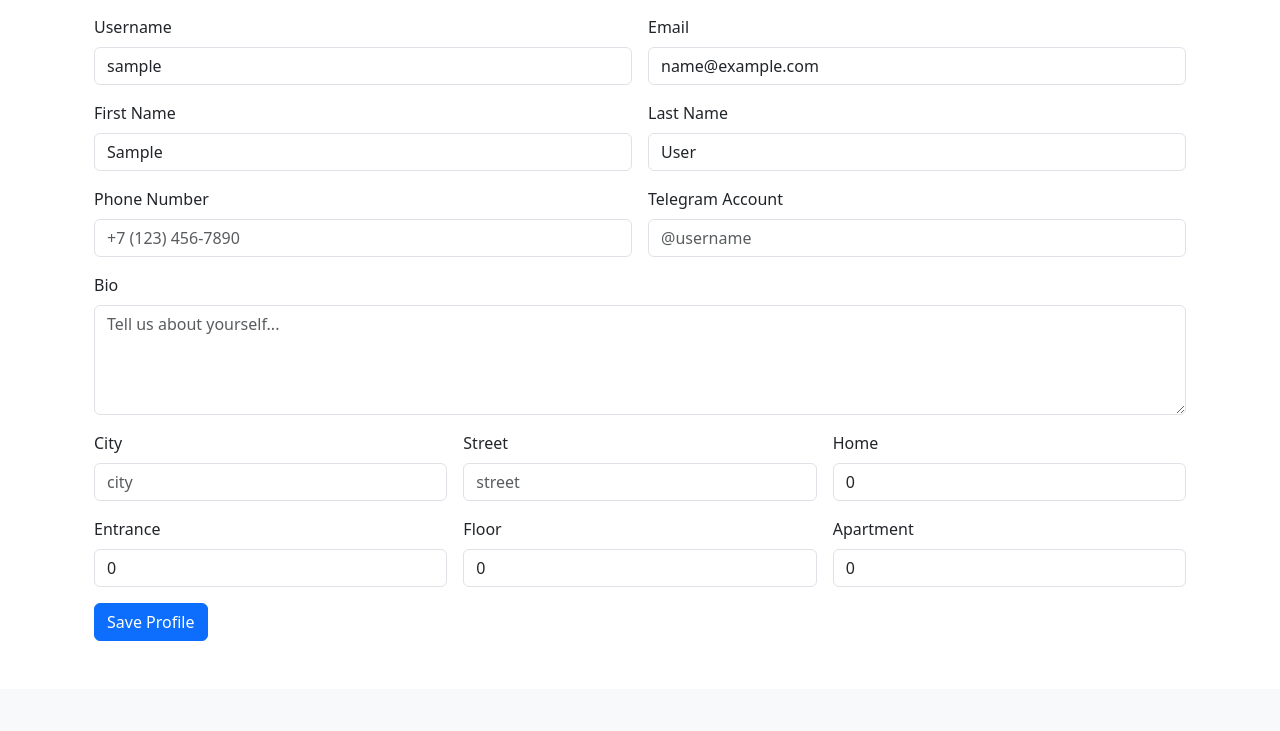
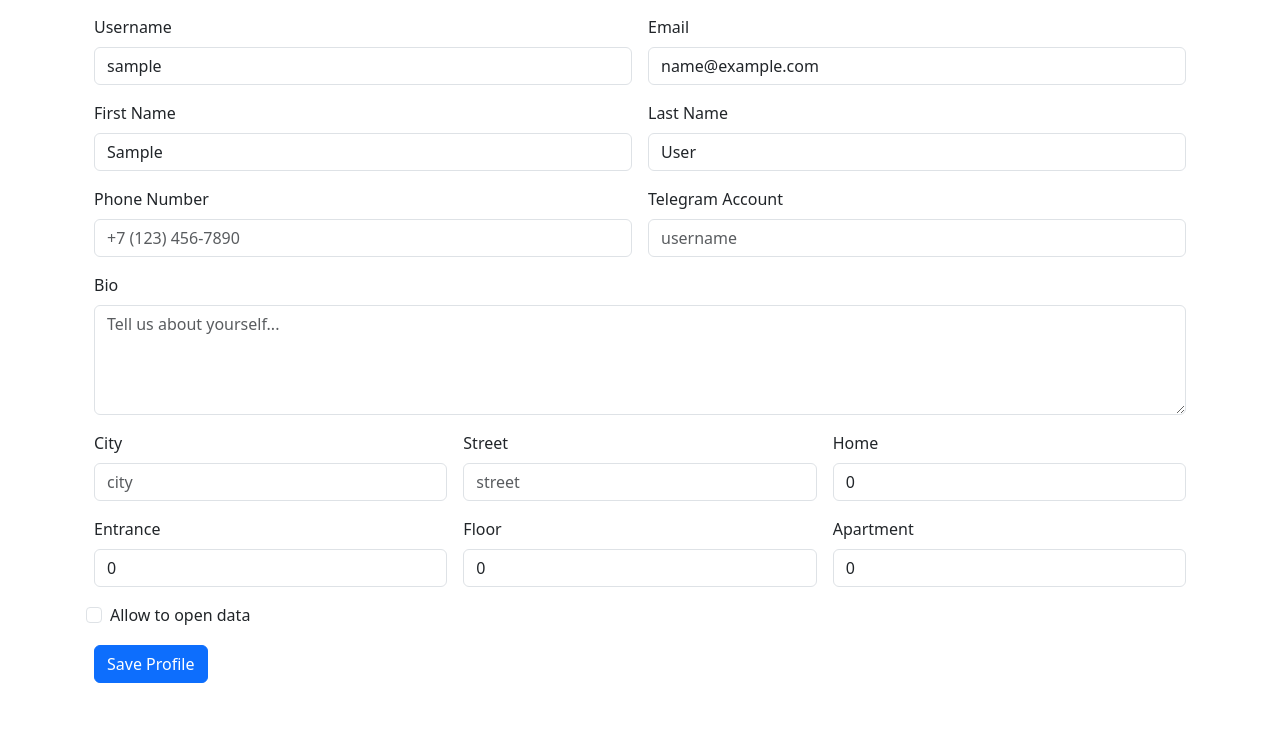
Before and after one commit to kirshinn/octobers_city_app, a Django app: page /en/profile/ in a window 1280 px wide. Shown: the part 151-882 px from the top of the page. Before the commit the page ends 792 px from the top, so only its background shows below. Run offline with Django 5.2, Linux system fonts and the light colour scheme; the visitor is signed in with stand-in values (Sample User, id 1); data comes from the database, SQL or seed files in the repository; some libraries are stand-ins or nearby versions.

Commit message:
add allow data access by personal data

```diff
--- a/accounts/models.py
+++ b/accounts/models.py
@@ -24,3 +24,4 @@ class Profile(models.Model):
     user = models.OneToOneField(CustomUser, on_delete=models.CASCADE)
     age = models.PositiveIntegerField(blank=True, null=True, default=0)
     bio = models.TextField(blank=True, null=True, default='')
+    allow_data_access = models.BooleanField(default=False)
--- a/baseapp/forms.py
+++ b/baseapp/forms.py
@@ -84,7 +84,7 @@ class ProfileForm(forms.ModelForm):
 
     class Meta:
         model = Profile
-        fields = ['bio']
+        fields = ['bio', 'allow_data_access']
 
     def __init__(self, *args, **kwargs):
         user = kwargs.pop('user', None)
--- a/baseapp/templates/profile/index.html
+++ b/baseapp/templates/profile/index.html
@@ -98,8 +98,8 @@
                 id="telegram"
                 class="form-control"
                 value="{{ user.telegram }}"
-                placeholder="@username"
-                pattern="@[A-Za-z0-9_]{5,32}"
+                placeholder="username"
+                pattern="[A-Za-z0-9_]{5,32}"
             >
             <div class="invalid-feedback">
                 Please enter a valid telegram account.
@@ -217,6 +217,20 @@
             </div>
         </div>
 
+        <!-- Allow Data Access -->
+        <div class="col-12 form-check">
+            <input
+                class="form-check-input"
+                type="checkbox"
+                name="allow_data_access"
+                id="allow_data_access"
+                {% if user.profile.allow_data_access %}checked{% endif %}
+            >
+            <label class="form-check-label" for="allow_data_access">
+                Allow to open data
+            </label>
+        </div>
+
         <!-- Submit Button -->
         <div class="col-12">
             <button class="btn btn-primary" type="submit">Save Profile</button>
--- a/baseapp/templates/users/user_list.html
+++ b/baseapp/templates/users/user_list.html
@@ -60,7 +60,7 @@
                                                 4.26-3.85c.18-.16-.04-.25-.28-.09l-5.27
                                                 3.31-2.27-.71c-.49-.15-.5-.49.1-.72l8.88-3.42c.41-.15.77.1.64.7z"/>
                                         </svg>
-                                        <span>написать</span>
+                                        <span>send message</span>
                                     </a>
                                 </td>
                             `;
--- a/baseapp/views.py
+++ b/baseapp/views.py
@@ -102,12 +102,13 @@ def user_list(request):
 def user_search(request):
     query = request.GET.get('q', 'users/')
     users = CustomUser.objects.filter(
+        Q(profile__allow_data_access=True),  # фильтрация по чекбоксу
         Q(username__icontains=query) |
         Q(first_name__icontains=query) |
         Q(last_name__icontains=query) |
         Q(address__home__icontains=query) |
         Q(address__apartment__icontains=query)
-    ).select_related('address').order_by('username')
+    ).select_related('address', 'profile').order_by('username')
 
     data = [{
         'username': user.username,
```
Also changed, not shown: accounts/migrations/0003_profile_allow_data_access.py (added).
